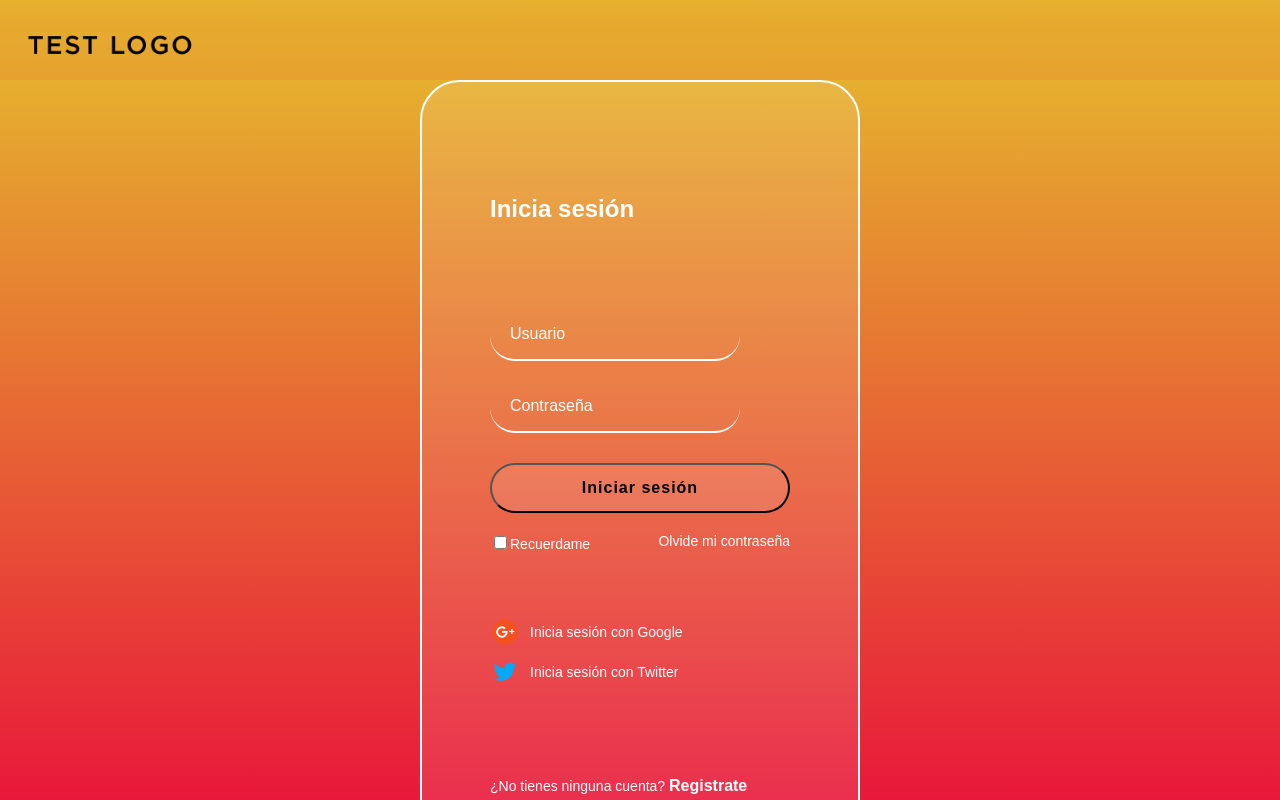
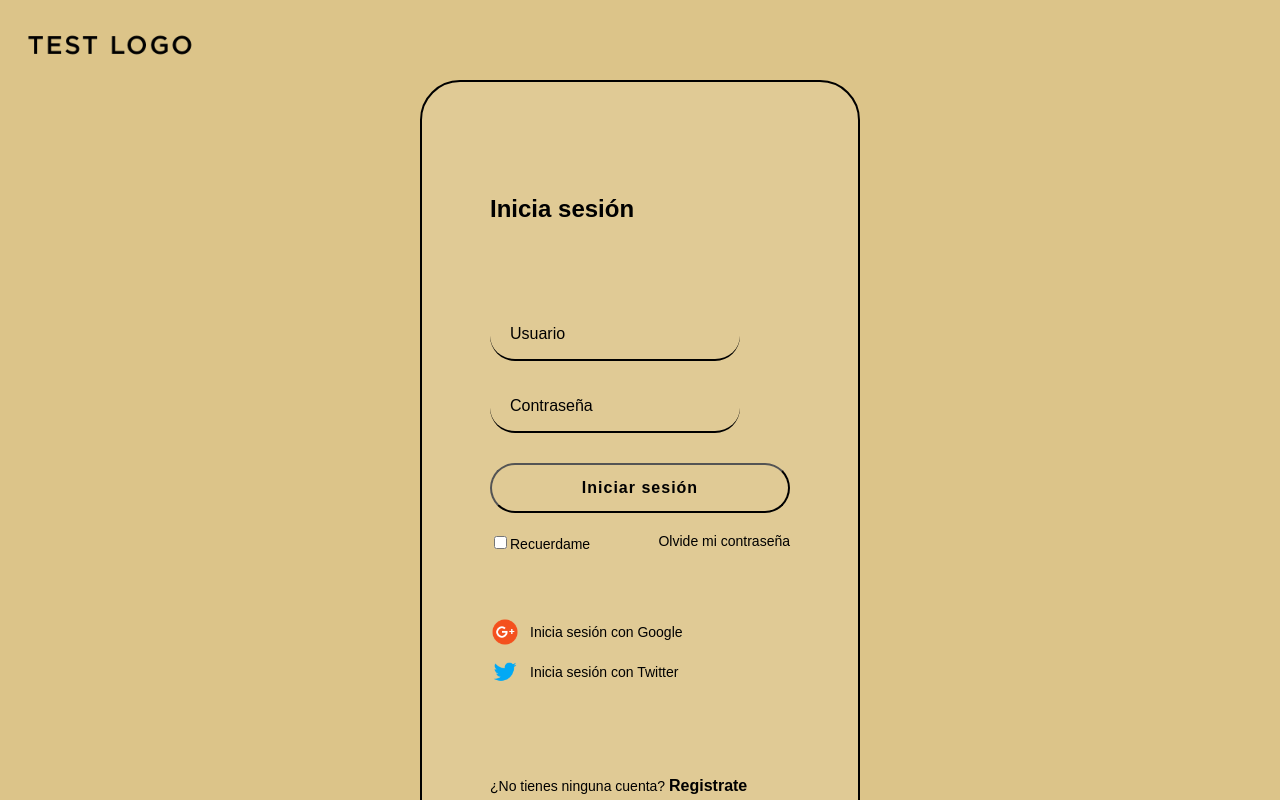
Before and after one commit to rago01/PlatziVideo, a plain HTML site: page index.html in a window 1280 px wide. Shown: the top 800 px of the page. Drawn offline with Linux system fonts and the light colour scheme.

Commit message:
Retocando estilos para comenzar a trabajar con la funcionalidad del proyecto con JavaScript

```diff
--- a/styles/login.css
+++ b/styles/login.css
@@ -1,5 +1,4 @@
 .login {
-  background: linear-gradient(#E6AF2E, #E8063B);
   display: flex;
   align-items: center;
   justify-content: center;
@@ -10,9 +9,9 @@
 
 .login__container {
   background-color: rgba(255, 255, 255, 0.1);
-  border: 2px solid white;
+  border: 2px solid black;
   border-radius: 40px;
-  color: white;
+  color: black;
   padding: 60px 68px 40px;
   min-height: 700px;
   width: 300px;
@@ -31,20 +30,20 @@
 }
 
 .login__container--remember-me {
-  color: white;
+  color: black;
   display: flex;
   justify-content: space-between;
   margin-top: 10px;
 }
 
 .login__container--remember-me a {
-  color: white;
+  color: black;
   font-size: 14px;
   text-decoration: none;
 }
 
 .login__container--remember-me a:hover {
-  color: white;
+  color: black;
   font-size: 14px;
   text-decoration: underline;
 }
@@ -67,7 +66,7 @@
 
 .login__container--register a {
   font-size: 16px;
-  color: white;
+  color: black;
   font-weight: bold;
   text-decoration: none;
 }
@@ -82,7 +81,7 @@
   border-right: 0px;
   border-top: 0px;
   font-family: "Muli", sans-serif;
-  border-bottom: white 2px solid;
+  border-bottom:black 2px solid;
   margin-bottom: 20px;
   outline: none;
   padding: 0px 20px;
@@ -90,7 +89,7 @@
 }
 
 ::placeholder {
-  color: white;
+  color: black;
 }
 
 .button {
@@ -99,7 +98,7 @@
   font-family: "Muli", sans-serif;
   cursor: pointer;
   border-radius: 25px;
-  background-color: rgba(255, 255, 255, 0.1);
+  background-color: rgba(182, 187, 111, 0);
   height: 50px;
   letter-spacing: 1px;
   margin: 10px 0px;
--- a/styles/styles.css
+++ b/styles/styles.css
@@ -7,7 +7,7 @@
 body {
   font-family: "Muli", sans-serif;
   margin: 0;
-  background: linear-gradient(#E6AF2E, #E8063B);
+  background:rgba(202, 164, 73, 0.644);
 }
 
 .header {
@@ -36,7 +36,7 @@ body {
   margin: 0px 0px 0px -14px;
 }
 .header__menu li a {
-  color: white;
+  color: black;
   text-decoration: none;
 }
 .header__menu li {
@@ -48,7 +48,7 @@ body {
 }
 
 .header__menu li a:hover {
-  color: white;
+  color: black;
   text-decoration: underline;
 }
 
@@ -66,7 +66,7 @@ body {
 
 .header__menu--profile p {
   margin: 0px;
-  color: white;
+  color: black;
 }
 
 .main {
@@ -75,12 +75,12 @@ body {
   border-radius: 0px 0px 40px 40px;
 }
 .main__title {
-  color: white;
+  color: black;
   font-size: 25px;
 }
 
 .categories__title {
-  color: white;
+  color: black;
   font-size: 16px;
   position: absolute;
   padding-left: 30px;
@@ -89,9 +89,9 @@ body {
 
 .input {
   background-color: rgba(255, 255, 255, 0);
-  border: 2px solid white;
+  border: 2px solid black;
   border-radius: 25px;
-  color: white;
+  color: black;
   font-family: "Muli", sans-serif;
   font-size: 16px;
   height: 40px;
@@ -101,7 +101,7 @@ body {
 }
 
 ::placeholder {
-  color: white;
+  color: black;
 }
 
 .carousel {
@@ -199,11 +199,10 @@ body {
   align-items: center;
   height: 100px;
   width: 100%;
-  background: #E8063B;
 }
 
 .footer a {
-  color: white;
+  color: black;
   cursor: pointer;
   font-size: 14px;
   text-decoration: none;
```
Also changed, not shown: inicio.html (+11 -1 lines), index.html (renamed from login.html).
